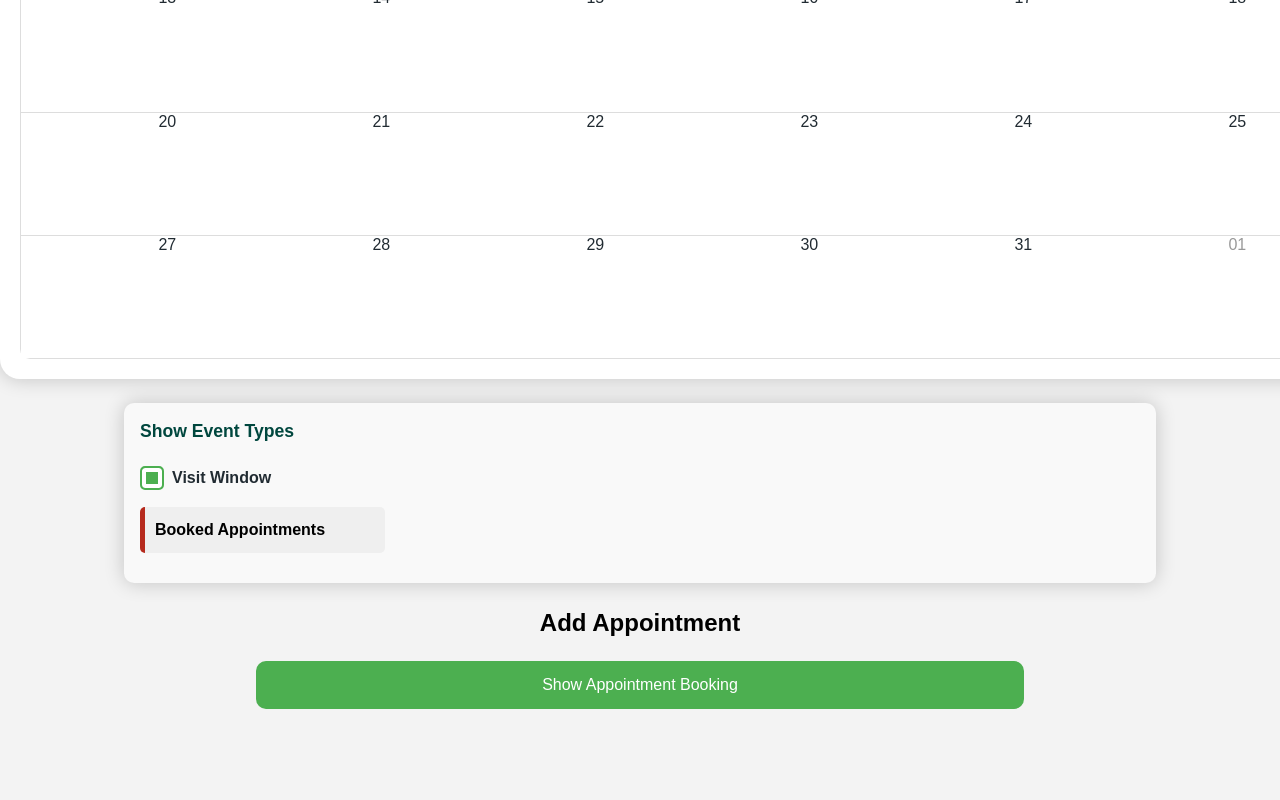
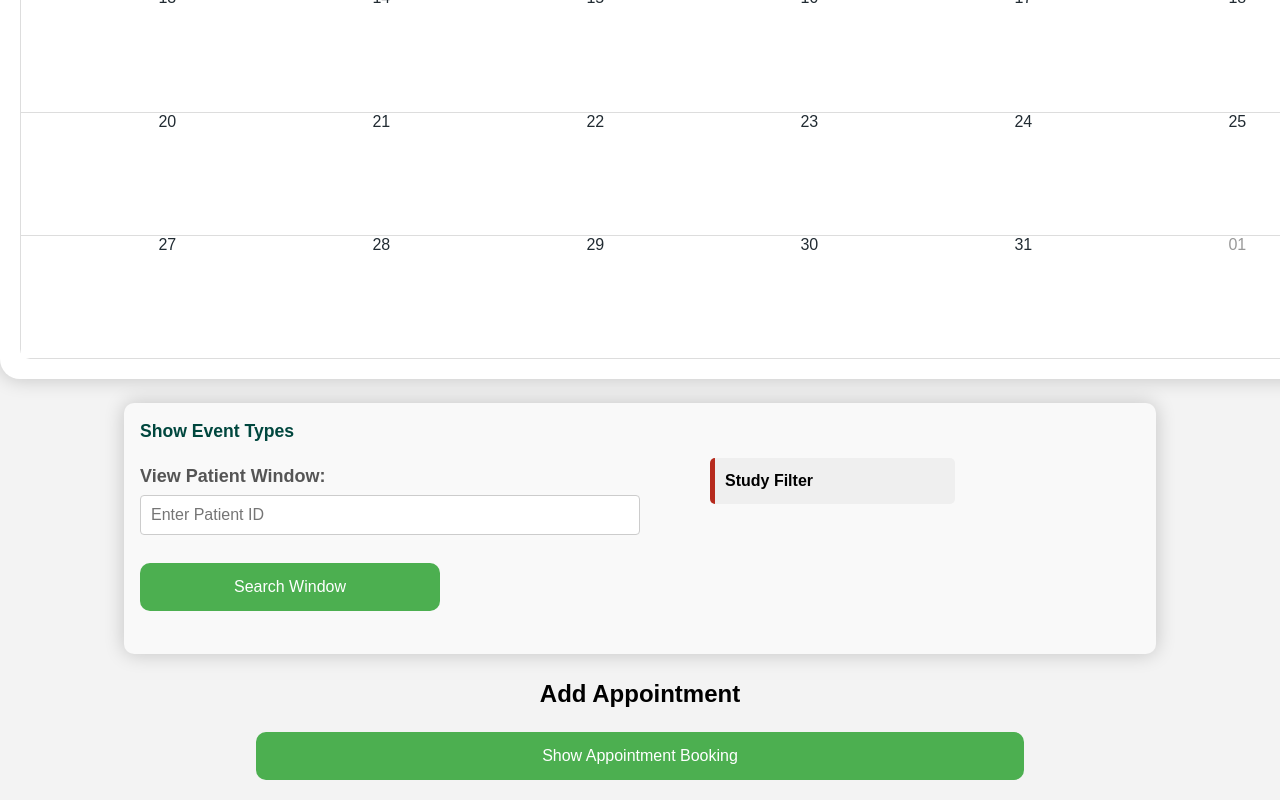
Before and after one commit to Aoibheannmangan/test-scheduler, a React (Create React App) app: page /calender in a window 1280 px wide. Shown: the part 443-1243 px from the top of the page. Before the commit the page ends 1172 px from the top, so only its background shows below. Built offline with nearby package versions, Linux system fonts and the light colour scheme.

Commit message:
made formatting more compact on calender page. Removed general booking filter and added search bar for viewing patient window. *Must add functionality*

```diff
--- a/src/calender.css
+++ b/src/calender.css
@@ -26,6 +26,15 @@ body {
   cursor: 'pointer';
   box-shadow: 0 0 20px rgba(0, 0, 0, 0.2);
 }
+
+.windowView {
+  flex: 1;
+  min-width: 250px;
+  width: 500px;
+  padding-right: 50px;
+}
+
+
 
 /*----------------------------------------Filter Box Styling----------------------------------------*/
 
@@ -56,6 +65,23 @@ body {
   margin-bottom: 12px;
   display: flex;
   align-items: center;
+}
+
+/* Checkbox styling */
+.filterMain {
+  margin-bottom: 12px;
+  display: flex;
+  align-items: center;
+  flex: 1;
+  min-width: 250px;
+
+}
+
+.filter-row {
+  display: flex;
+  gap: 20px;
+  align-items: flex-start;
+  flex-wrap: wrap;
 }
 
 /* Checkbox label sty;ing */
--- a/src/calender.js
+++ b/src/calender.js
@@ -13,15 +13,20 @@ const localizer = momentLocalizer(moment);
 const MyCalendar = () => {
   const [view, setView] = useState('month'); // View
   const [date, setDate] = useState(new Date()); // Set date decleration
-  const [selectedTypes, setSelectedTypes] = useState(['window', 'booked']) // Types to filter
   const [selectedStudies, setSelectedStudy] = useState(['AIMHIGH' , 'COOLPRIME' , 'EDI']) // Studies to filter
-  const [generalView, setGeneralView] = useState(false); // General filter
   const [isBookingCollapsed, setIsBookingCollapsed] = useState(true);
+  const [searchPatientId, setSearchPatientId] = useState('');
+  const [windowEvents, setWindowEvents] = useState([]);
 
+const handleSearchWindow = () => {
+  // TODO: Replace with actual patient lookup logic
   const birthDate = new Date();
   const babyWeeksEarly = 0;
 
-  const visitWindowEvents = generateAimHighAppointments(birthDate, babyWeeksEarly);
+  const events = generateAimHighAppointments(birthDate, babyWeeksEarly);
+  setWindowEvents(events);
+};
+
 
   // Booked appointments state
   const [bookedEvents, setBookedEvents] = useState([]);
@@ -32,27 +37,15 @@ const MyCalendar = () => {
     console.log(appointment)
   };
 
-  const allEvents = [...visitWindowEvents, ...bookedEvents]; // When trying to book within window, shows people's bookings so if available
+const allEvents = [...windowEvents, ...bookedEvents];
 
   // Combine filters for both type and study for calender functionality
   const filteredEvents = allEvents.filter(event => {
-  // If user selectes general view for bookings
-    if (generalView) {
-    return selectedTypes.includes(event.type); // Show all studies if general is checked
-  }
-  // If not then return whatever selected studies
-  return selectedTypes.includes(event.type) && selectedStudies.includes(event.study);
-});
+    // If not then return whatever selected studies
+    return selectedStudies.includes(event.study);
+    }
+  );
 
-
-  // UI for selecting event types
-  function handleTypeChange(type) {
-    setSelectedTypes(prev =>
-      prev.includes(type)
-        ? prev.filter(t => t !== type)
-        : [...prev, type]
-    );
-  }
 
   // UI for selecting event study
   function handleStudyChange(study) {
@@ -98,26 +91,35 @@ const MyCalendar = () => {
     {/* Filter Container BELOW calendar */}
     <div className="filter-container">
       <h4>Show Event Types</h4>
+
+    {/* Flex Container to look pretty*/}
+    <div className="filter-row">
+
       {/* Visit Window Box*/ }
-      <div className="filter-checkbox">
-        <label>
-          <input
-            type="checkbox"
-            checked={selectedTypes.includes('window')}
-            onChange={() => handleTypeChange('window')}
-          />
-          Visit Window
+      <div className="windowView">
+        <label>View Patient Window:
+            <input
+              type="text"
+              placeholder="Enter Patient ID"
+              value={searchPatientId}
+              onChange={(e) => setSearchPatientId(e.target.value)}
+            />
+            <button
+            className='Search Button'
+            onClick={handleSearchWindow}
+            >Search Window
+            </button>
         </label>
       </div>
       {/* Booked Appointment Box*/ }
-      <div className="filter-checkbox">
+      <div className="filter-Main">
         <ul className="collapsable">
           <li>
             <div
               style={{ cursor: 'pointer' }}
               onClick={() => setIsBookingCollapsed(prev => !prev)}
               >
-              <b>Booked Appointments</b>
+              <b>Study Filter</b>
             </div>
             {/* Study Filter Box in collapsable*/ }
             <ul style={{ display: isBookingCollapsed ? 'none' : 'block' }}>
@@ -125,24 +127,13 @@ const MyCalendar = () => {
                 <div>
                   <div className="filter-checkbox">
                     <label>
-                      <input
-                        type="checkbox"
-                        checked={generalView}
-                        onChange={() => setGeneralView(prev => !prev)}
-                      />
-                      All Booked Studies
-                    </label>
-                  </div>
-                </div>
-
-                <div>
-                  <div className="filter-checkbox">
-                    <label>
                       <input type="checkbox" className="AHCheck"
                       checked={selectedStudies.includes('AIMHIGH')}
                       onChange={() => handleStudyChange('AIMHIGH')}
                       />
-                      <label for="styled-checkbox-1">AIMHIGH</label>
+                      <label>
+                        AIMHIGH
+                      </label>
                     </label>
                   </div>
                 </div>
@@ -178,6 +169,7 @@ const MyCalendar = () => {
         </ul>
       </div>
     </div>
+  </div>
 
 
     <div className='AppointmentToggle'>
--- a/src/components/toggleAppointment.js
+++ b/src/components/toggleAppointment.js
@@ -9,6 +9,7 @@ const ToggleAppointment = ({ onAddAppointment }) => {
   };
 
   const [appTitle, setAppTitle] = useState('');
+  const [appPatID, setAppPatID] = useState('')
   const [appDateTimeStart, setAppDateTimeStart] = useState('');
   const [appDateTimeEnd, setAppDateTimeEnd] = useState('');
   const [patientStudy, setPatientStudy] = useState('');
@@ -18,6 +19,7 @@ const ToggleAppointment = ({ onAddAppointment }) => {
 
     const newAppointment = {
       title: appTitle,
+      patID: appPatID,
       start: new Date(appDateTimeStart),
       end: new Date(appDateTimeEnd),
       type: 'booked',
@@ -47,6 +49,16 @@ const ToggleAppointment = ({ onAddAppointment }) => {
                   value={appTitle}
                   onChange={(e) => setAppTitle(e.target.value)}
                   placeholder="Enter Title of Appointment"
+                  required
+                />
+
+                <label htmlFor="patientID">Patient ID</label>
+                <input
+                  type="text"
+                  id="patID"
+                  value={appPatID}
+                  onChange={(e) => setAppPatID(e.target.value)}
+                  placeholder="Enter Patient ID"
                   required
                 />
 
--- a/src/data/windowEventCalc.js
+++ b/src/data/windowEventCalc.js
@@ -5,6 +5,7 @@ export function generateAimHighAppointments(birthDate, babyEarly) { // Generate
     const events = [
     {
         title: 'AimHigh Visit',
+        id: "123",
         start: addWeeks(birthDate, 15 + babyEarly),
         end: addWeeks(birthDate, 18 + babyEarly),
         type: 'window',
@@ -12,6 +13,7 @@ export function generateAimHighAppointments(birthDate, babyEarly) { // Generate
     },
     {
         title: 'AimHigh Visit 2',
+        id: "456",
         start: addWeeks(birthDate, 21 + 2 * babyEarly),
         end: addWeeks(birthDate, 34 + 2 * babyEarly),
         type: 'window',
```
